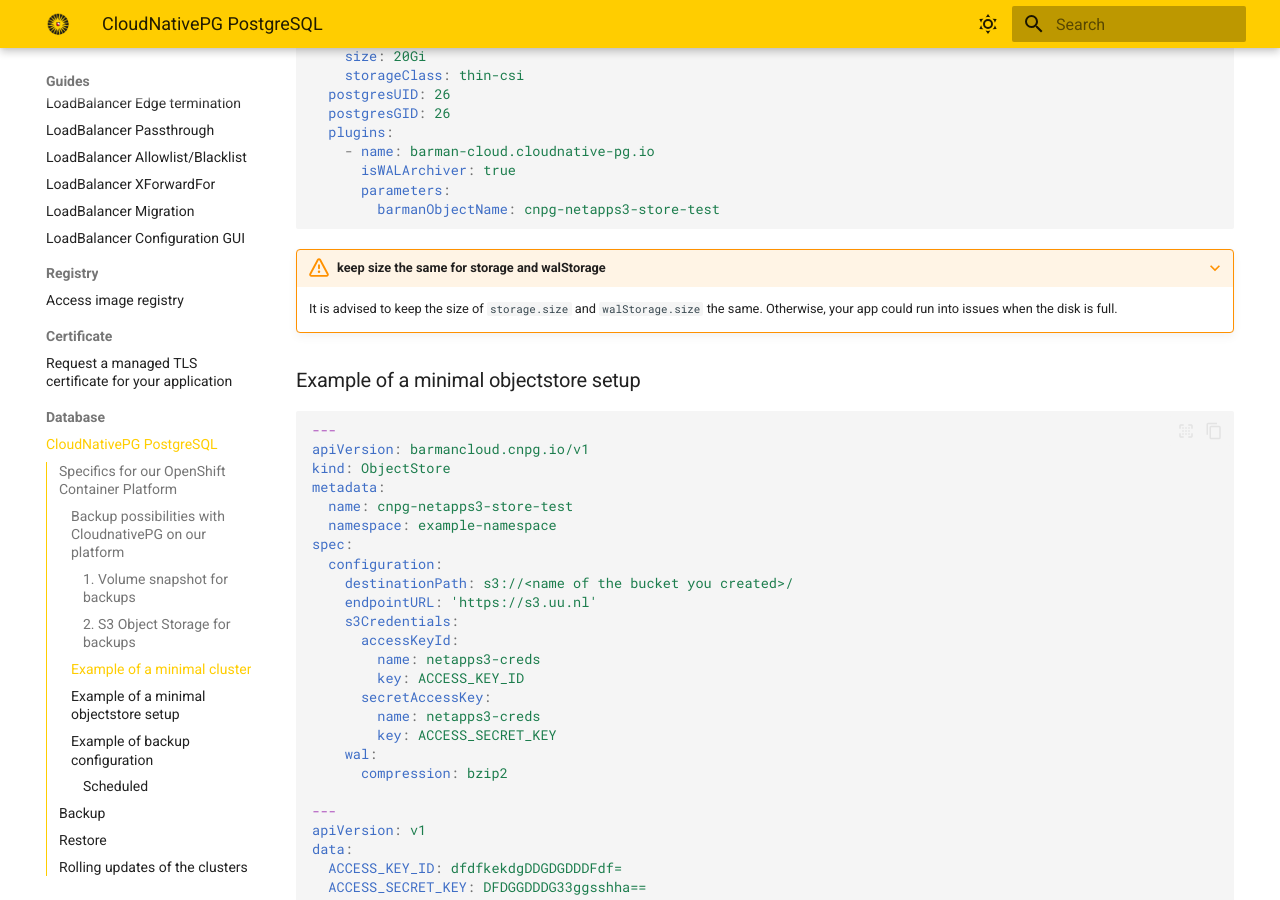
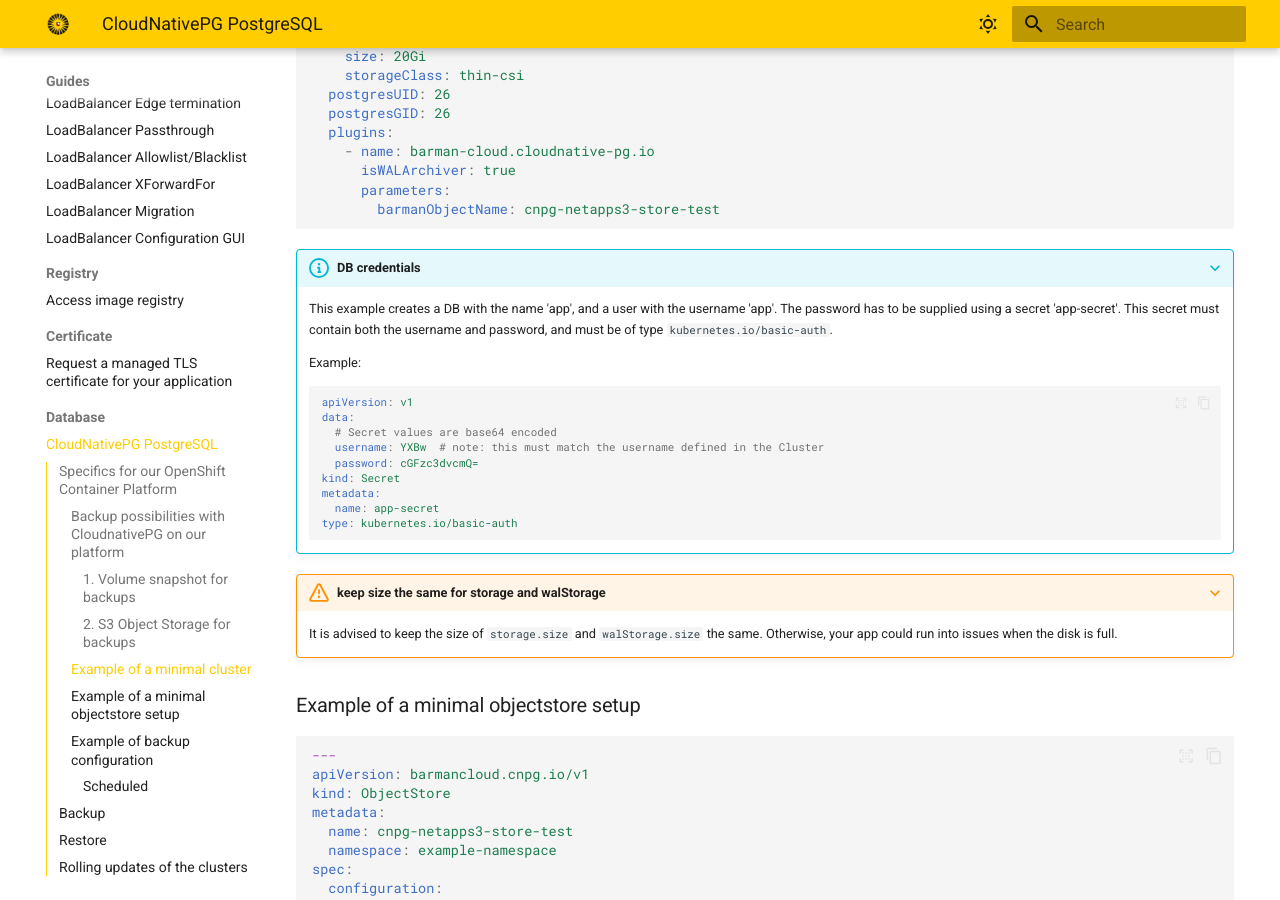
Before and after one commit to UtrechtUniversity/containerplatform-docs, an MkDocs documentation site: the page built from docs/content/guides/cloudnativepg-operator.md, in a window 1280 px wide and 900 px high, scrolled down 1946 px. Built offline with MkDocs 1.6.1 and Material for MkDocs 9.7.7, drawn with Linux system fonts in a browser that asks for light colours.

Commit message:
Add small section about example DB credentials

````diff
--- a/docs/content/guides/cloudnativepg-operator.md
+++ b/docs/content/guides/cloudnativepg-operator.md
@@ -84,6 +84,25 @@
       parameters:
         barmanObjectName: cnpg-netapps3-store-test
 ```
+???+ info "DB credentials"
+    This example creates a DB with the name 'app', and a user with the username 'app'. The password has to be supplied
+    using a secret 'app-secret'. This secret must contain both the username and password, and must be of
+    type `kubernetes.io/basic-auth`.
+
+    Example:
+    ```yaml
+    apiVersion: v1
+    data:
+      # Secret values are base64 encoded
+      username: YXBw  # note: this must match the username defined in the Cluster
+      password: cGFzc3dvcmQ=
+    kind: Secret
+    metadata:
+      name: app-secret
+    type: kubernetes.io/basic-auth
+    ```
+
+
 ???+ warning "keep size the same for storage and walStorage"
     It is advised to keep the size of `storage.size` and `walStorage.size` the same.
     Otherwise, your app could run into issues when the disk is full.
````
